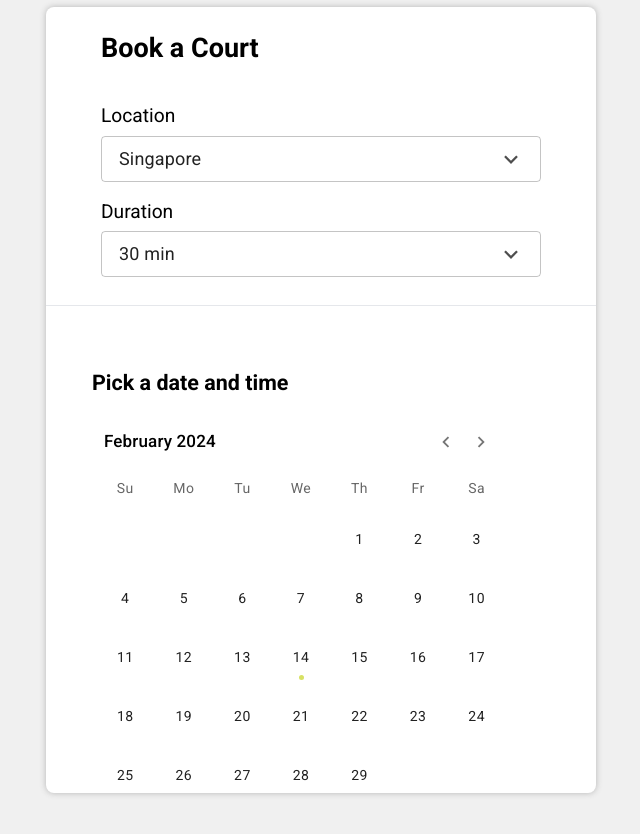
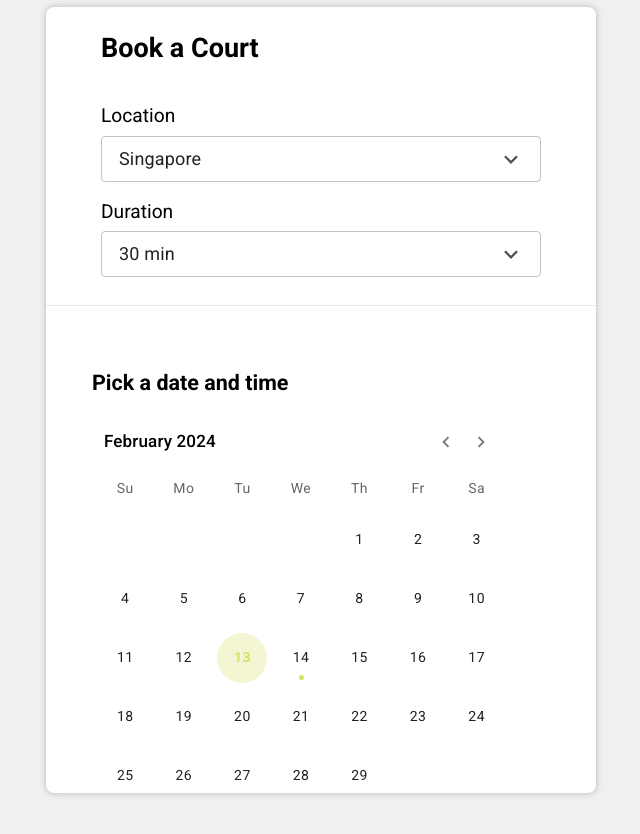
Before and after one commit to hmassareli/minthouse-booking, a Next.js app: page / in a window 1280 px wide. Shown: the top 834 px of the page, without its empty margins (319-959 px from the left). Built offline with nearby package versions, Linux system fonts and the light colour scheme.

Commit message:
feat: add disabled day

```diff
--- a/src/app/globals.css
+++ b/src/app/globals.css
@@ -54,7 +54,7 @@
 
 .date-calendar .Mui-disabled {
   background-color: rgb(var(--green-light)) !important;
-  color: rgb(var(--green));
+  color: rgb(var(--green)) !important;
   font-weight: 600 !important;
 }
 .Mui-focused .MuiOutlinedInput-notchedOutline {
--- a/src/app/page.tsx
+++ b/src/app/page.tsx
@@ -86,7 +86,7 @@ export default function Home() {
             <div className={isDaySelected ? "hide-on-mobile" : ""}>
               <BasicDateCalendar
                 onChange={handleChangeCalendar}
-                disabledDays={[new Date("2023-02-09")]}
+                disabledDays={[dayjs().subtract(1, "day").toDate()]}
               />
             </div>
             <div
--- /dev/null
+++ b/src/components/FormSchedule.tsx
@@ -0,0 +1,7 @@
+export default function FormSchedule() {
+  return (
+    <div>
+      <h1>FormSchedule</h1>
+    </div>
+  );
+}
```
